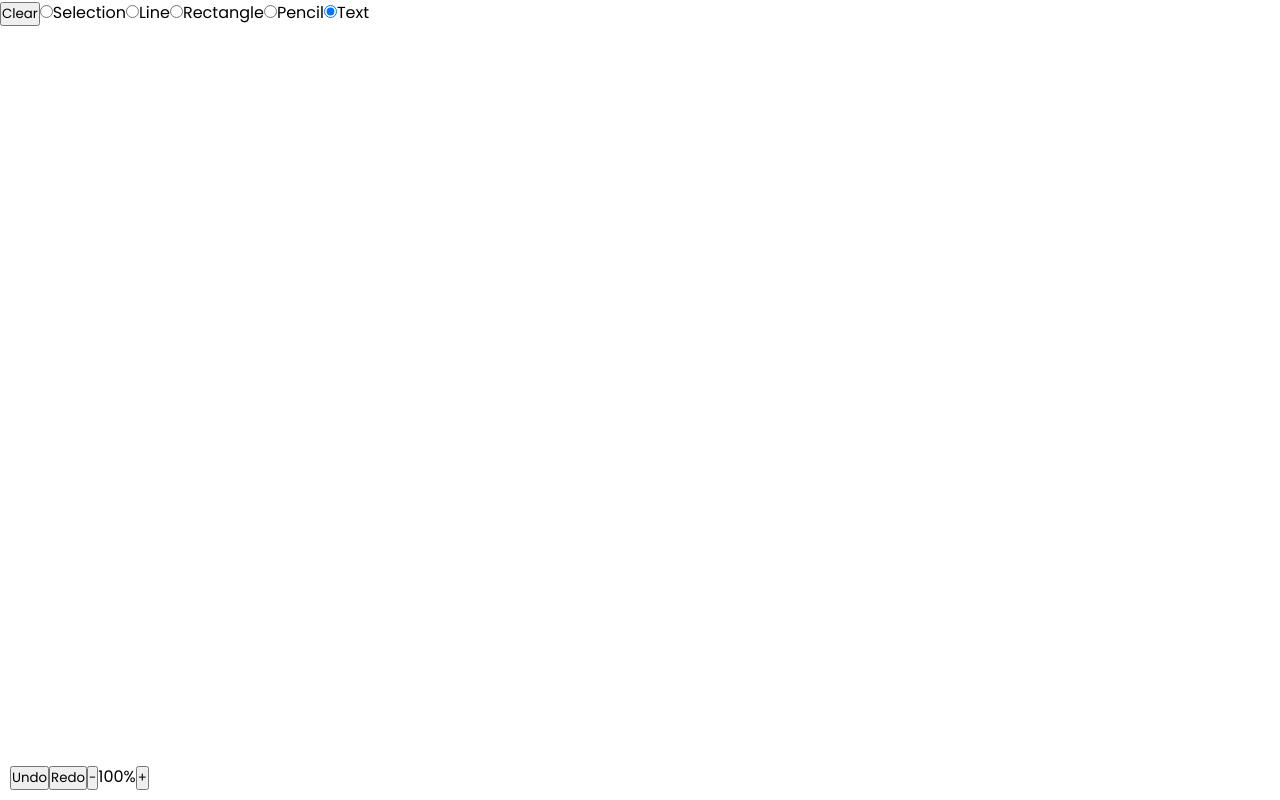
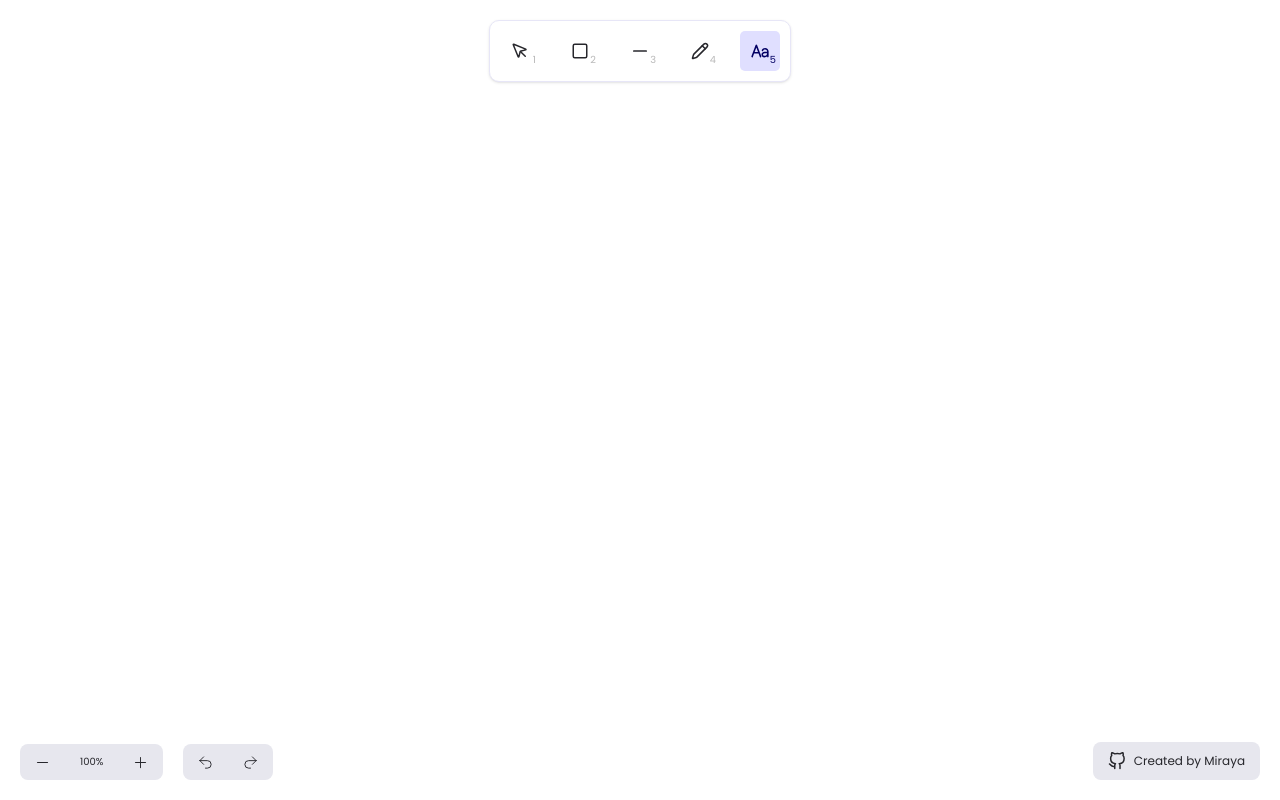
Before and after one commit to bmukesh23/ExcaliSketch, a React (Vite) app: page / in a window 1280 px wide. Built offline with nearby package versions, Linux system fonts and the light colour scheme.

Commit message:
add: implement components to app

```diff
--- a/src/App.tsx
+++ b/src/App.tsx
@@ -4,6 +4,7 @@ import { useHistory } from "./hooks/useHistory";
 import { usePressedKeys } from "./hooks/usePressedKeys";
 import { cursorForPosition, createElement, getElementAtPosition, resizedCoordinates, adjustElementCoordinates, drawElement, adjustmentRequired, } from "./library/utilities";
 import { Tools, SelectedElementType, ExtendedElementType, ElementType } from "./library/types";
+import { ActionBar, ControlPanel } from "./components";
 
 export default function App() {
   const { elements, setElements, undo, redo } = useHistory([]);
@@ -305,82 +306,24 @@ export default function App() {
 
   return (
     <div>
-      <div style={{ position: 'fixed', zIndex: 2 }}>
-        <button onClick={() => setElements([])}>Clear</button>
-
-        <input
-          type="radio"
-          id="selection"
-          checked={tool === "selection"}
-          onChange={() => setTool(Tools.Selection)}
-        />
-        <label htmlFor="selection">Selection</label>
-
-        <input
-          type="radio"
-          name="line"
-          id="line"
-          checked={tool === "line"}
-          onChange={() => setTool(Tools.Line)}
-        />
-        <label htmlFor="line">Line</label>
-
-        <input
-          type="radio"
-          name="rectangle"
-          id="rectangle"
-          checked={tool === "rectangle"}
-          onChange={() => setTool(Tools.Rectangle)}
-        />
-        <label htmlFor="rectangle">Rectangle</label>
-
-        <input
-          type="radio"
-          name="pencil"
-          id="pencil"
-          checked={tool === "pencil"}
-          onChange={() => setTool(Tools.Pencil)}
-        />
-        <label htmlFor="pencil">Pencil</label>
-
-        <input
-          type="radio"
-          name="text"
-          id="text"
-          checked={tool === "text"}
-          onChange={() => setTool(Tools.Text)}
-        />
-        <label htmlFor="text">Text</label>
-      </div>
-      <div style={{ position: "fixed", zIndex: 2, bottom: 0, padding: 10 }}>
-        <button onClick={undo}>Undo</button>
-        <button onClick={redo}>Redo</button>
-
-        <button onClick={() => onZoom(-0.1)}>-</button>
-        <span onClick={() => setScale(1)}>
-          {new Intl.NumberFormat("en-GB", { style: "percent" }).format(scale)}
-        </span>
-        <button onClick={() => onZoom(0.1)}>+</button>
-      </div>
+      <ActionBar tool={tool} setTool={setTool} />
+      <ControlPanel
+        undo={undo}
+        redo={redo}
+        onZoom={onZoom}
+        scale={scale}
+        setScale={setScale}
+      />
 
       {action === "writing" ? (
-        <textarea ref={textAreaRef} onBlur={handleBlur} style={{
-          position: "fixed",
+        <textarea ref={textAreaRef} onBlur={handleBlur} className="textArea" style={{
           top: selectedElement ? (selectedElement.y1 - 2) * scale + panOffset.y * scale - scaleOffset.y : 0,
           left: selectedElement ? selectedElement.x1 * scale + panOffset.x * scale - scaleOffset.x : 0,
           font: `${24 * scale}px sans-serif`,
-          margin: 0,
-          padding: 0,
-          border: 0,
-          outline: 0,
-          overflow: "hidden",
-          whiteSpace: "pre",
-          background: "transparent",
-          zIndex: 2,
         }}
         />
       ) : null}
-      <canvas id="canvas" width={innerWidth} height={innerHeight} onMouseDown={handleMouseDown} onMouseUp={handleMouseUp} onMouseMove={handleMouseMove} style={{ position: "absolute", zIndex: 1 }}></canvas>
+      <canvas id="canvas" width={innerWidth} height={innerHeight} onMouseDown={handleMouseDown} onMouseUp={handleMouseUp} onMouseMove={handleMouseMove} style={{ position: "absolute", zIndex: 1 }} />
     </div>
   )
 }
--- /dev/null
+++ b/src/components/index.ts
@@ -0,0 +1,2 @@
+export * from "./action-bar/action-bar";
+export * from "./control-panel/control-panel";
```
